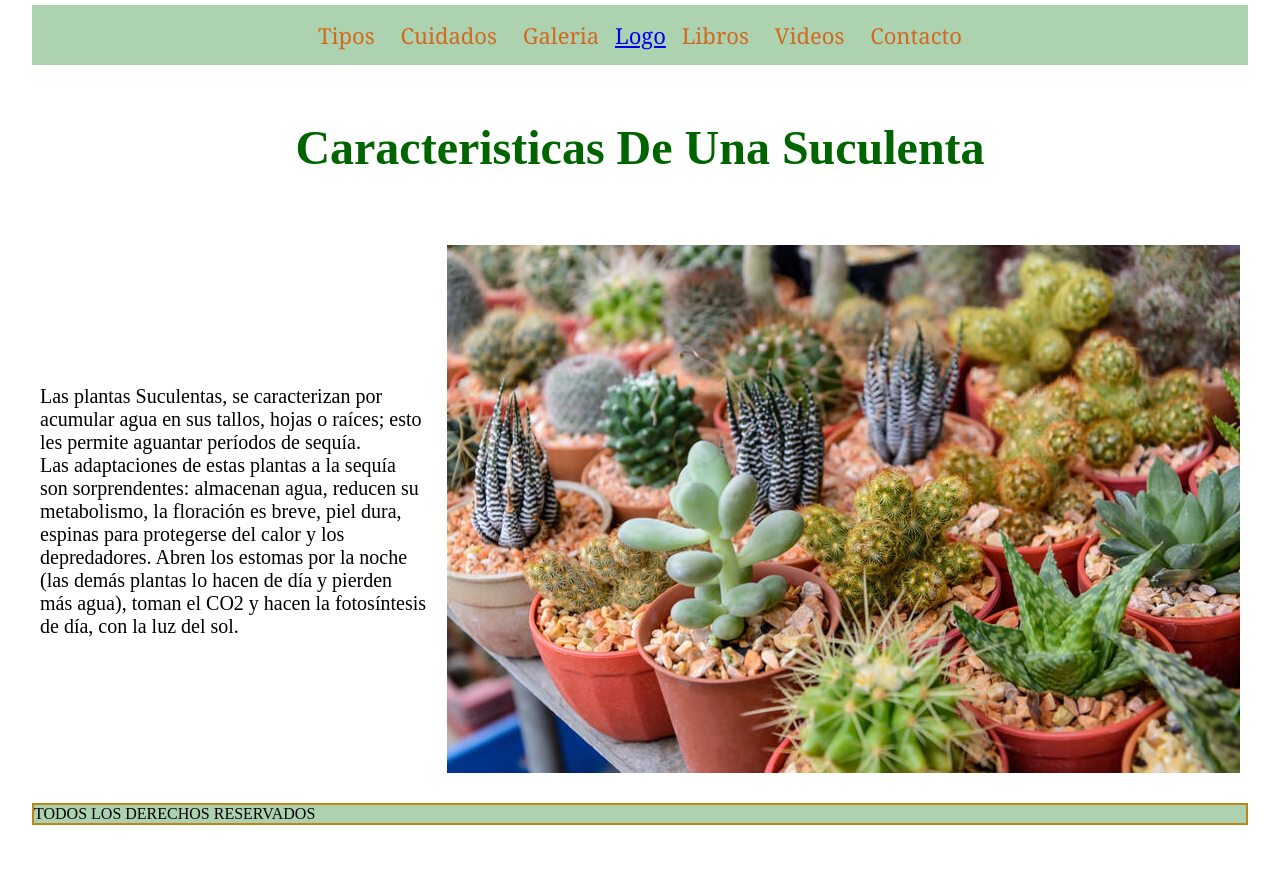
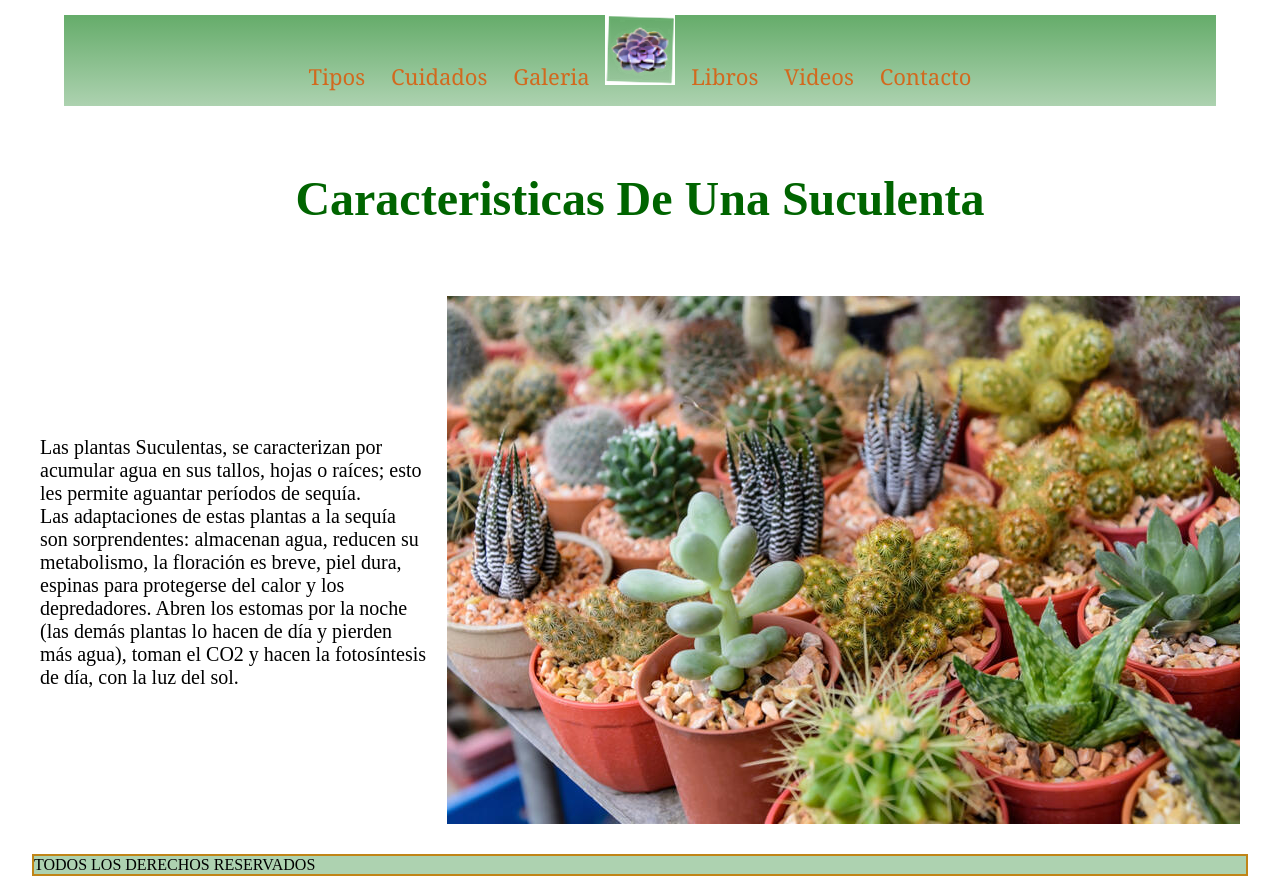
Before and after one commit to GwenMethos/suculentas_wendySixtos, a plain HTML site: page assets/views/tipos.html in a window 1280 px wide. Before the commit the page ends 830 px from the top, so only its background shows below. Drawn offline with Linux system fonts and the light colour scheme.

Commit message:
gradiente en nav y agregar icono representativo del home

```diff
--- a/assets/css/style.css
+++ b/assets/css/style.css
@@ -11,9 +11,9 @@ body {
 /*para dar formato al navegador*/
 
 nav {
-  width: 95%;
-  margin: 5px auto;
-  background-color: #add2b0;
+  width: 90%;
+  margin: 15px auto;
+  background-image: linear-gradient(#65ac6a,#add2b0);
   text-align:center;
 }
 
@@ -21,6 +21,7 @@ nav {
 nav ul {
   list-style: none;
 }
+
 
 main {
   display: flex;
@@ -51,7 +52,7 @@ main .info {
 .info img {
   width: 500px;
   height: 350px;
-
+  align-items: center;
 }
 
 .menu {
@@ -70,7 +71,9 @@ main .info {
   padding: 15px 10px;
   color: chocolate;
 }
-
+.menu>a{
+  text-decoration: none;
+}
 .subMenu {
   position: absolute;
   width: 100%;
@@ -78,7 +81,10 @@ main .info {
   background-color: #e6f7e7;
   min-width: 140px;
 }
-
+.subMenu>li>a{
+  text-decoration: none;
+  text-align: left;
+}
 .menu>li>a:hover {
   color: blanchedalmond;
 }
--- a/assets/views/tipos.html
+++ b/assets/views/tipos.html
@@ -23,7 +23,7 @@
                 </li>
                 <li><a href="cuidados.html">Cuidados</a></li>
                 <li><a href="galeria.html">Galeria</a></li>
-                <a href="../../index.html">Logo</a></li>
+                <a href="../../index.html"><img src="../image/sucIconNav.ico" alt="Home"></a>
                 <li><a href="libros.html">Libros</a></li>
                 <li><a href="videos.html">Videos</a></li>
                 <li><a href="contacto.html">Contacto</a></li>
```
Also changed, not shown: assets/views/contacto.html (+1 -1 lines), assets/views/cuidados.html (+1 -1 lines), assets/views/galeria.html (+1 -1 lines), assets/views/libros.html (+1 -1 lines), assets/views/videos.html (+1 -1 lines), index.html (+2 -2 lines), assets/image/sucIconNav.ico (added), assets/image/wavesBg.svg (added).
